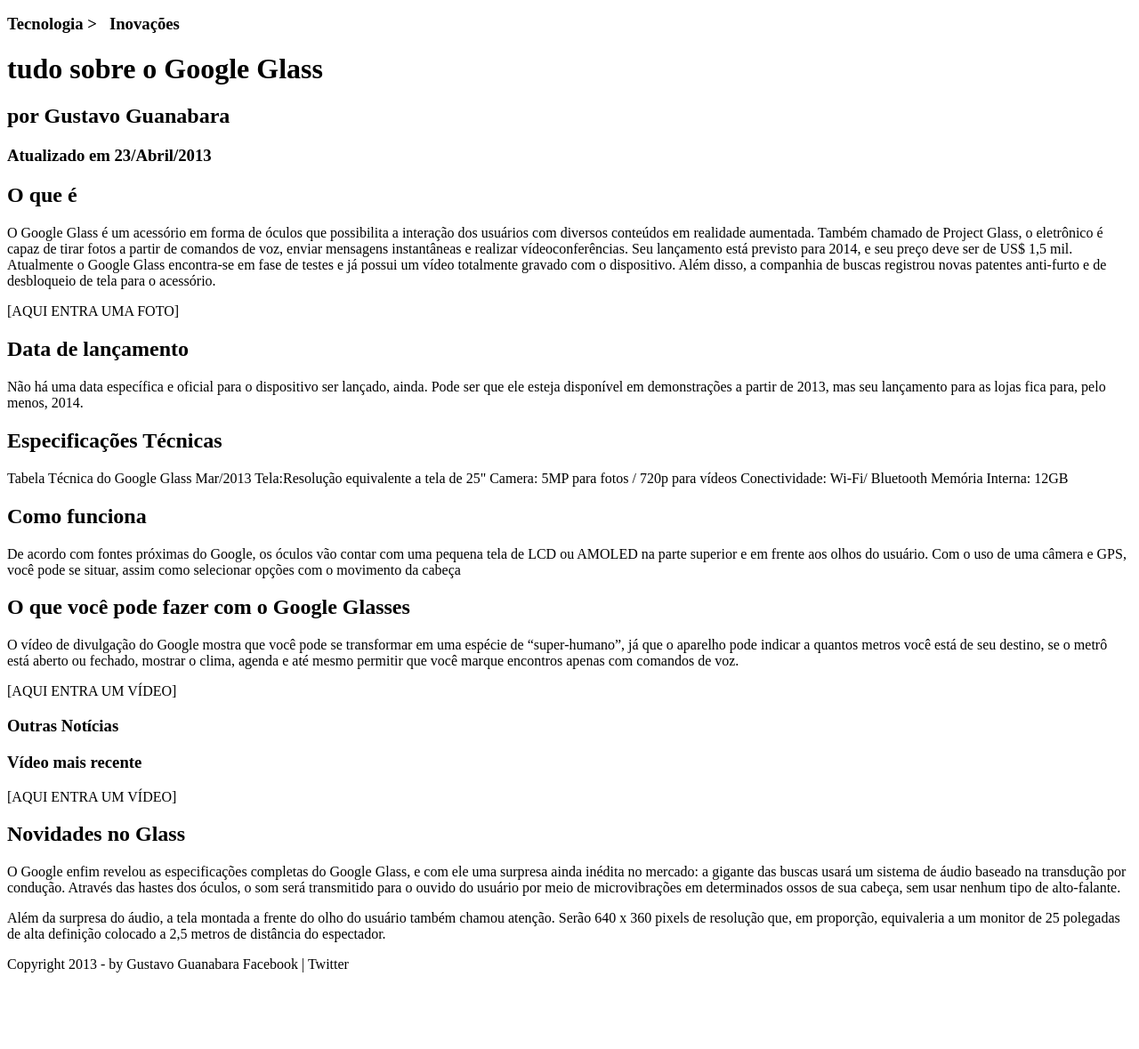
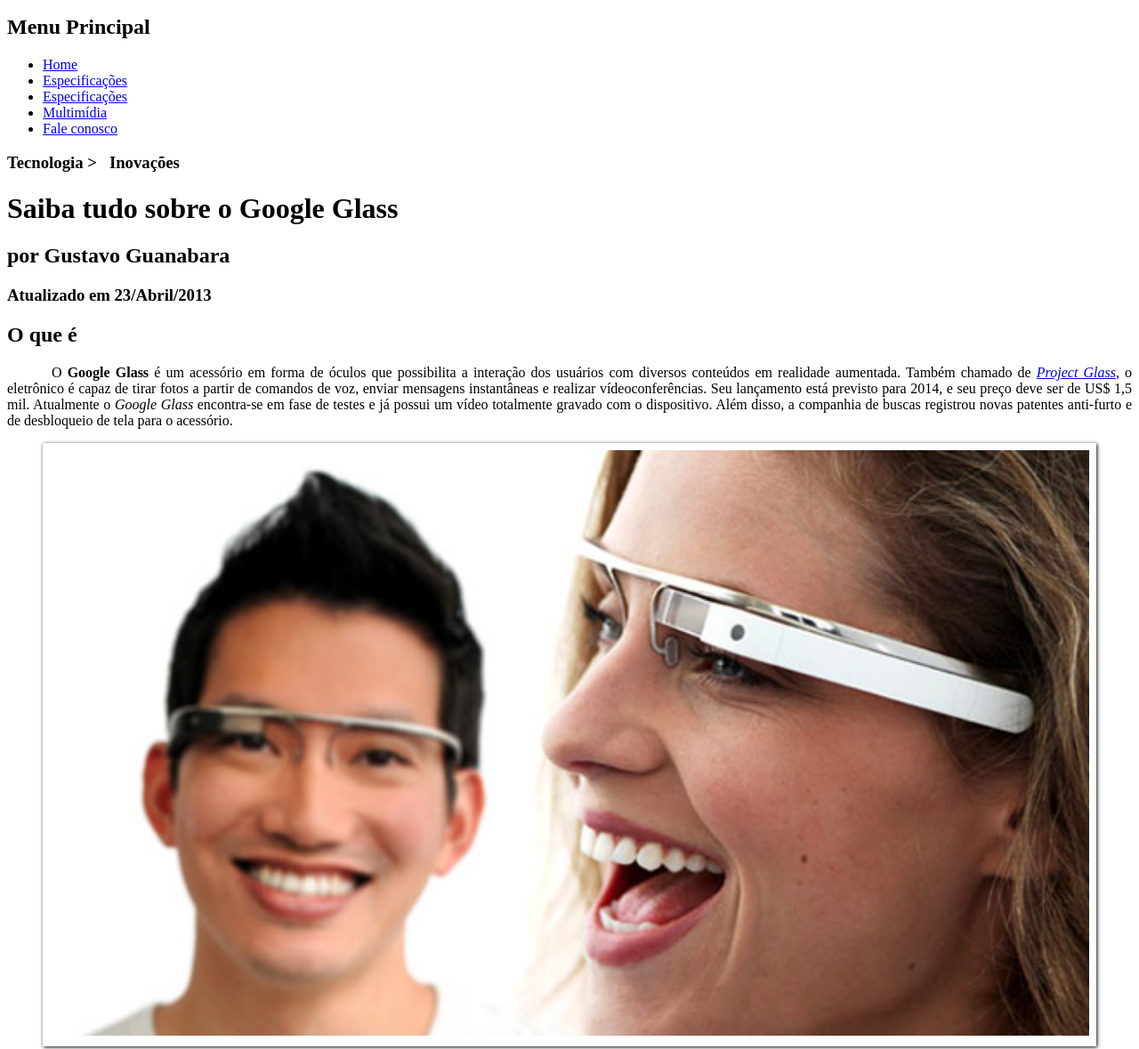
Before and after one commit to diogooabreu/glass-page, a plain HTML site: page index.html in a window 1280 px wide. Shown: the part 255-1434 px from the top of the page at 89% size. Before the commit the page ends 1356 px from the top, so only its background shows below. Drawn offline with Linux system fonts and the light colour scheme.

Commit message:
Adicionada estilização inicial e listas no menu

```diff
--- a/assets/css/estilo.css
+++ b/assets/css/estilo.css
@@ -0,0 +1,39 @@
+@charset "UTF-8";
+
+body {
+    background-color: white;
+    color: rgba(0,0,0,1);
+}
+
+p {
+    text-align: justify;
+    text-indent: 50px;
+}
+
+figure.foto-legenda {
+    position: relative;
+    border: 8px solid white;
+    box-shadow: 1px 1px 4px black;
+}
+
+figure.foto-legenda img {
+    width: 100%;
+    height: 100%;
+}
+
+figure.foto-legenda figcaption {
+    opacity: 0;
+    position: absolute;
+    top: 0px;
+    background-color: rgba(0,0,0,.4);
+    color: white;
+    width: 100%;
+    height: 100%;
+    padding: 10px;
+    box-sizing: border-box;
+    transition: opacity 1s;
+}
+
+figure.foto-legenda:hover figcaption {
+    opacity: 1;
+}
--- a/index.html
+++ b/index.html
@@ -4,6 +4,7 @@
     <meta charset="UTF-8">
     <meta name="viewport" content="width=device-width, initial-scale=1.0">
     <title>Google Glass</title>
+    <link rel="stylesheet" href="assets/css/estilo.css">
 </head>
 <body>
     <div id="interface">
@@ -14,26 +15,36 @@
         </hgroup>
         <img src="assets/imagens/glass-oculos-preto-peq.png">
 
-Menu Principal
-- Home
-- Especificações
-- Fotos
-- Multimídia
-- Fale conosco
+        <nav>
+            <h1>Menu Principal</h1>
+            <ul>
+                <li><a href="index.html">Home</a></li>
+                <li><a href="specs.html">Especificações</a></li>
+                <li><a href="fotos.html">Especificações</a></li>
+                <li><a href="multimidia.html">Multimídia</a></li>
+                <li><a href="fale-conosco.html">Fale conosco</a></li>
+            </ul>
+        </nav>
         </header>
         <hgroup>
             <h3>Tecnologia > &nbsp; Inovações</h3>
-            <h1>tudo sobre o Google Glass</h1>
+            <h1>Saiba tudo sobre o Google Glass</h1>
             <h2>por Gustavo Guanabara</h2>
             <h3>Atualizado em 23/Abril/2013</h3>
         </hgroup>
 
         <h2>O que é</h2>
         <p>
-            O Google Glass é um acessório em forma de óculos que possibilita a interação dos usuários com diversos conteúdos em realidade aumentada. Também chamado de Project Glass, o eletrônico é capaz de tirar fotos a partir de comandos de voz, enviar mensagens instantâneas e realizar vídeo&shy;con&shy;ferên&shy;cias. Seu lançamento está previsto para 2014, e seu preço deve ser de US$ 1,5 mil. Atualmente o Google Glass encontra-se em fase de testes e já possui um vídeo totalmente gravado com o dispositivo. Além disso, a companhia de buscas registrou novas patentes anti-furto e de desbloqueio de tela para o acessório.
+            O <b>Google Glass</b> é um acessório em forma de óculos que possibilita a interação dos usuários com diversos conteúdos em realidade aumentada. Também chamado de <a href="https://glass.google.com" target="_blank"><i>Project Glass</i></a>, o eletrônico é capaz de tirar fotos a partir de comandos de voz, enviar mensagens instantâneas e realizar vídeo&shy;con&shy;ferên&shy;cias. Seu lançamento está previsto para 2014, e seu preço deve ser de US$ 1,5 mil. Atualmente o <em>Google Glass</em> encontra-se em fase de testes e já possui um vídeo totalmente gravado com o dispositivo. Além disso, a companhia de buscas registrou novas patentes anti-furto e de desbloqueio de tela para o acessório.
         </p>
 
-[AQUI ENTRA UMA FOTO]
+        <figure class="foto-legenda">
+            <img src="assets/imagens/glass-quadro-homem-mulher.jpg" alt="Imagem homem e mulher usando óculos">
+            <figcaption>
+                <h3>Google Glass</h3>
+                <p>Uma nova forma de ver o mundo</p>
+            </figcaption>
+        </figure>
 
         <h2>Data de lançamento</h2>
         <p>
```
